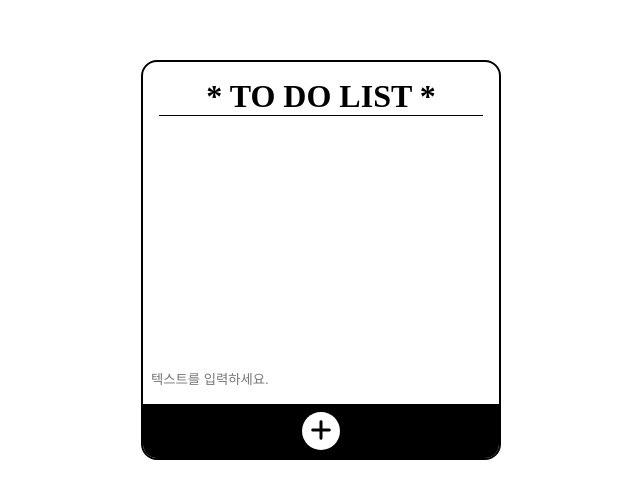
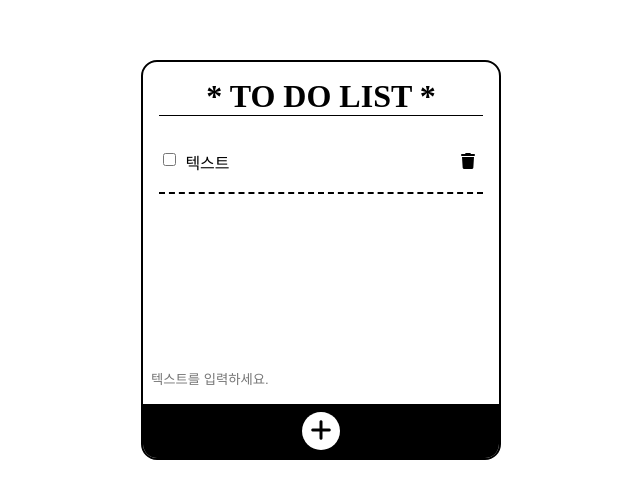
Before and after one commit to JIHYE521/JIHYE521.github.io, a plain HTML site: page todo/index.html in a window 1280 px wide. Shown: the part 140-638 px from the top of the page, without its empty margins (319-959 px from the left). Drawn offline with Linux system fonts and the light colour scheme; a web font is replaced by a local one.

Commit message:
fix: 목록 클릭 수정

```diff
--- a/todo/index.html
+++ b/todo/index.html
@@ -11,7 +11,15 @@
 	<body>
 		<div class="wrap">
 			<header class="header"><h1>* TO DO LIST *</h1></header>
-			<ul class="list"></ul>
+			<ul class="list">
+				<li class="item">
+					<div>
+						<input type="checkbox" id="id000" />
+						<label for="id000" class="item__label">텍스트</label>
+					</div>
+					<button class="item__btn"><i class="fa-solid fa-trash"></i></button>
+				</li>
+			</ul>
 			<footer class="footer">
 				<form action="" class="form">
 					<input type="text" class="form__input" placeholder="텍스트를 입력하세요." />
--- a/todo/main.js
+++ b/todo/main.js
@@ -3,11 +3,12 @@ const form = document.querySelector('.form');
 const input = document.querySelector('.form__input');
 const addBtn = document.querySelector('.form__btn');
 
-// 버튼 누르면 텍스트 값 가져오기
+// TODO
+// 로컬호스트 저장
+// 정렬
+
 form.addEventListener('submit', (e) => {
 	addItem();
-	console.log('test');
-
 	e.preventDefault();
 });
 
@@ -28,7 +29,7 @@ function createItem(text, id) {
   <li class="item">
     <div>
       <input type="checkbox" id="${id}"/>
-      <label for="${id}">${text}</label>
+      <label for="${id}" class="item__label">${text}</label>
     </div>
     <button class="item__btn"><i class="fa-solid fa-trash"></i></button>
   </li>
@@ -38,8 +39,8 @@ function createItem(text, id) {
 }
 
 items.addEventListener('click', (e) => {
-	e.target.closest('.item__btn').style.border = '1px solid red';
 	const btn = e.target.closest('.item__btn');
+	if (!btn) return;
 	const li = btn.closest('.item');
 	li.remove();
 });
--- a/todo/style.css
+++ b/todo/style.css
@@ -68,8 +68,10 @@ button {
 	display: flex;
 	align-items: center;
 	justify-content: space-between;
+	min-height: 61px;
 	padding: 0.8rem 0;
 	border-bottom: 2px dashed var(--black);
+	box-sizing: border-box;
 }
 .item > div {
 	display: flex;
@@ -79,6 +81,9 @@ button {
 
 .item input[type='checkbox']:checked + label {
 	text-decoration: line-through;
+}
+.item__label {
+	margin-left: 0.4rem;
 }
 .item__btn {
 	display: block;
```
